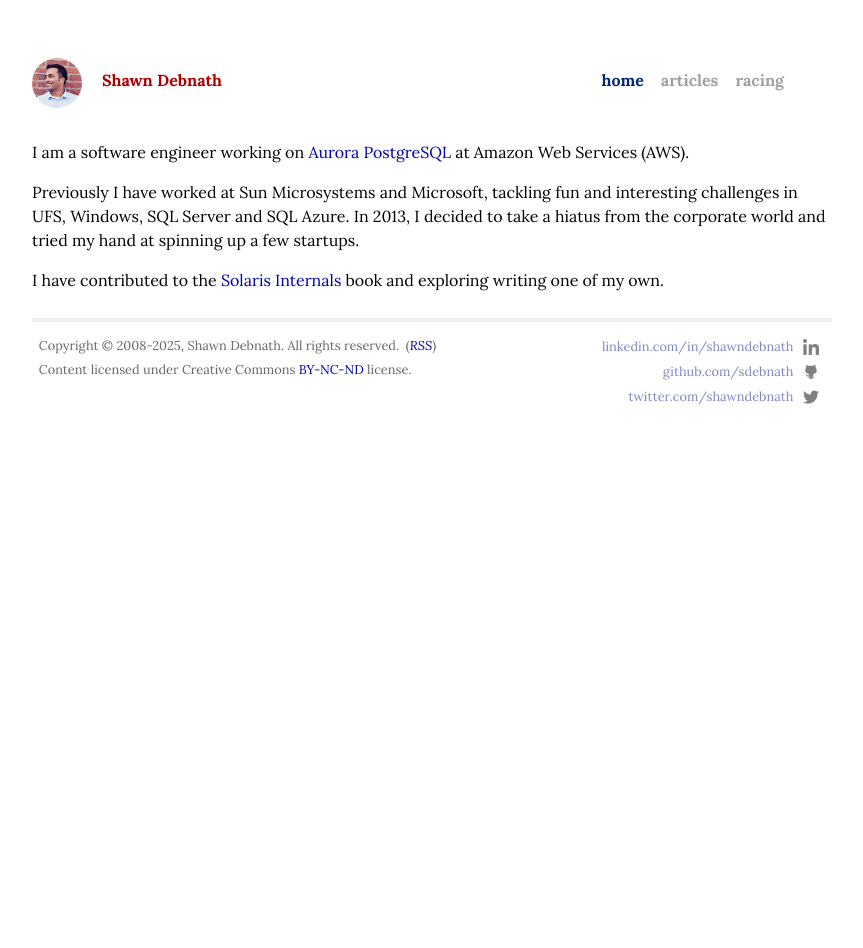
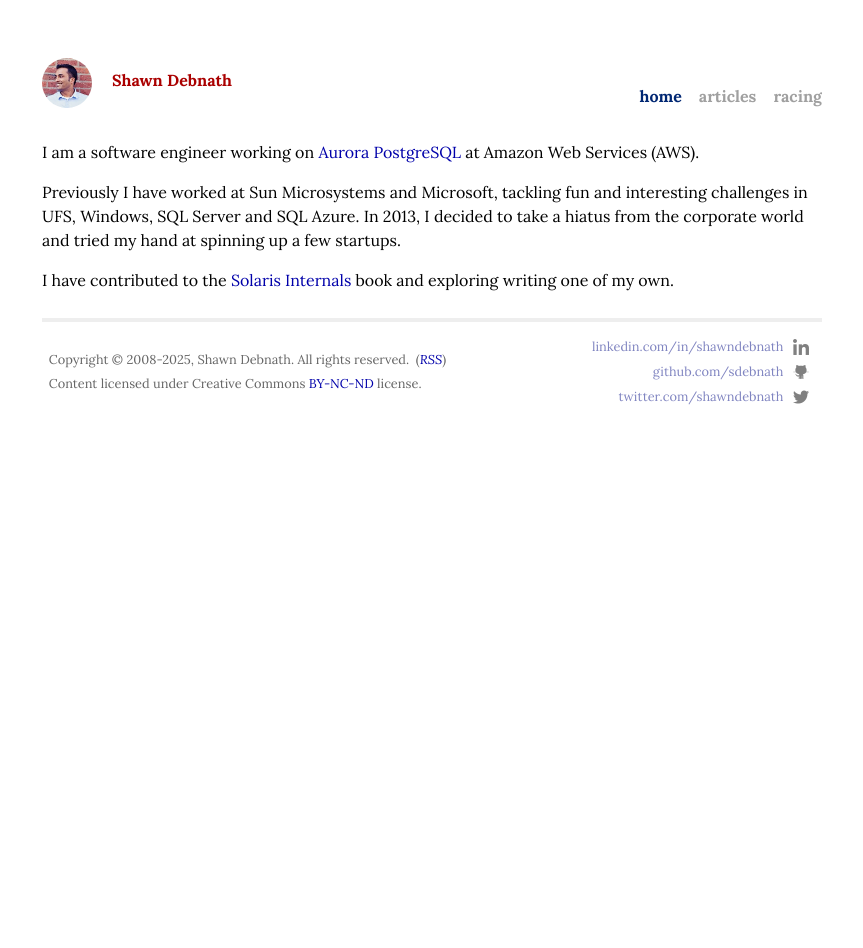
Before and after one commit to sdebnath/shawndebnath.com, a Jekyll site: the page built from index.html, in a window 1280 px wide. Shown: the whole page, without its empty margins (208-1071 px from the left). Built offline with Jekyll 4.4.1, drawn with Linux system fonts in a browser that asks for light colours; nearby versions of some CDN libraries.

Commit message:
Made CSS more responsive

```diff
--- a/css/main.css
+++ b/css/main.css
@@ -4,9 +4,7 @@
 /*
 /*****************************************************************************/
 
-
 /* Global Reset */
-
 * {
   margin: 0;
   padding: 0;
@@ -18,51 +16,20 @@ body {
 }
 
 body {
-  background-color: #FFF;
+  background: #fff;
   font-family: 'Lora', serif;
   font-size: medium;
   text-align: center;
 }
 
-.youtube-player {
-  display: block;
-  margin: 0 auto;
-}
-
-blockquote {
-  margin-left: 25px;
-}
-
-ul {
-  margin-bottom: 20px;
-}
-
-a {
-  text-decoration: none;
-}
-
-span.author {
-  color: #aaa;
-  display: block;
-}
-
-span.date {
-  color: #aaa;
-  display: block;
-}
-
-h1,
-h2,
-h3,
-h4,
-h5,
-h6 {
-  margin-top: 24px;
-  margin-bottom: 12px;
+/* Typography */
+h1, h2, h3, h4, h5, h6 {
+  margin: 24px 0 12px;
 }
 
 h1 {
   font-size: 120%;
+  margin-bottom: 1em;
 }
 
 h2 {
@@ -76,28 +43,18 @@ h2:after {
   border: 1px solid #d0d0d0;
 }
 
-h3 {
+h3, h4, h5, h6 {
   font-size: 100%;
   margin-bottom: 0;
 }
 
-h4 h5 h6 {
-  font-size: 100%;
-  margin-bottom: 0;
+p {
+  margin: 0 0 1em;
 }
 
-h1 {
-  margin-bottom: 1em;
-}
-
-
-/*p { margin: 1em 0; }*/
-
-p {
-  margin: 0 0 1em 0;
-}
-
+/* Links */
 a {
+  text-decoration: none;
   color: #00a;
 }
 
@@ -109,58 +66,18 @@ a:visited {
   color: #a0a;
 }
 
-table {
-  font-size: inherit;
-  font: 100%;
+/* Lists */
+ul {
+  margin-bottom: 10px;
 }
 
-@media screen and (max-device-width: 480px) {
-  body {
-    -webkit-text-size-adjust: 100%;
-  }
-}
-
-.flash {
-  border: 1px solid rgba(27, 31, 35, .15);
-  background-color: #dbedff;
-  color: #032f62;
-  padding: 16px;
-  position: relative;
-}
-
-.flash-warn {
-  border-color: rgba(27, 31, 35, .15);
-  background-color: #fffbdd;
-  color: #735c0f;
-}
-
-.flash-error {
-  border-color: #d73a49;
-  background-color: #f9c0c5;
-  color: #443233;
-}
-
-
-/*****************************************************************************/
-
-
-/*
-/* Home
-/*
-/*****************************************************************************/
-
 ul.posts {
-  list-style-type: none;
-  margin-bottom: 2em;
+  list-style: none;
+  /* margin-bottom: 2em; */
 }
 
 ul.posts li {
   line-height: 1.75em;
-}
-
-code {
-  font-family: 'Inconsolata', sans-serif;
-  font-size: medium;
 }
 
 ul.posts span {
@@ -168,15 +85,23 @@ ul.posts span {
   font-family: 'Inconsolata', sans-serif;
 }
 
+/* Code */
+code {
+  font-family: 'Inconsolata', sans-serif;
+  font-size: medium;
+}
 
-/*****************************************************************************/
+/* Tables */
+table {
+  font: 100%;
+}
 
+/* Blockquotes */
+blockquote {
+  margin-left: 25px;
+}
 
-/*
-/* Site
-/*
-/*****************************************************************************/
-
+/* Utility Classes */
 .clearfix {
   overflow: auto;
   zoom: 1;
@@ -186,20 +111,66 @@ ul.posts span {
   border-radius: 50%;
 }
 
-.profile-img {
-  width: 50px;
-  height: 50px;
-  background: aqua;
-  border: 3px solid grayscale;
+/* Flash Messages */
+.flash {
+  border: 1px solid rgba(27, 31, 35, .15);
+  background: #dbedff;
+  color: #032f62;
+  padding: 16px;
+  position: relative;
 }
 
+.flash-warn {
+  background: #fffbdd;
+  color: #735c0f;
+}
+
+.flash-error {
+  border-color: #d73a49;
+  background: #f9c0c5;
+  color: #443233;
+}
+
+/* Legacy Mobile Support */
+@media screen and (max-device-width: 480px) {
+  body {
+    -webkit-text-size-adjust: 100%;
+  }
+}
+
+/*****************************************************************************/
+/*
+/* Layout
+/*
+/*****************************************************************************/
+
+/* Container */
+.container {
+  width: 100%;
+  max-width: 900px;
+  margin: 0 auto;
+  padding: 0 1em;
+  box-sizing: border-box;
+}
+
+/* Site Layout */
 .site {
   font-size: 100%;
   text-align: left;
-  width: 50em;
+  width: 100%;
+  max-width: 50em;
   padding: 10px;
-  margin: 3em auto 3em;
+  margin: 3em auto;
   line-height: 1.5em;
+  box-sizing: border-box;
+}
+
+/* Header */
+.site .header {
+  display: flex;
+  flex-wrap: wrap;
+  align-items: center;
+  justify-content: space-between;
 }
 
 .site .header a {
@@ -239,11 +210,11 @@ ul.posts span {
 }
 
 .site .header .header-title {
-  float: left;
-  margin-right: 3em;
+  flex: 1 1 auto;
+  margin-right: 2em;
 }
 
-.site .header .header-title .header-title-img {
+.site .header .header-title-img {
   float: left;
 }
 
@@ -253,16 +224,61 @@ ul.posts span {
 }
 
 .site .header .header-nav {
-  float: right;
+  flex: 0 1 auto;
   text-align: right;
-  margin-right: 3em;
   margin-top: 10px;
 }
 
+/* Content */
 .site .content {
   margin-top: 1em;
 }
 
+/* Footer */
+.site .footer {
+  display: flex;
+  flex-wrap: wrap;
+  align-items: center;
+  justify-content: space-between;
+  font-size: 80%;
+  color: #666;
+  border-top: 4px solid #eee;
+  margin-top: 2em;
+  overflow: hidden;
+}
+
+.site .footer .about {
+  flex: 1 1 auto;
+  margin-right: 2em;
+}
+
+.site .footer .contact {
+  flex: 0 1 auto;
+  text-align: right;
+  margin-right: 1em;
+}
+
+.site .footer .contact a {
+  color: #8085C1;
+  vertical-align: middle;
+}
+
+.site .footer .contact span {
+  margin-right: 0.5em;
+}
+
+.site .footer .rss {
+  flex: 0 1 auto;
+  margin: 1.1em -.2em 0 0;
+}
+
+/*****************************************************************************/
+/*
+/* Posts
+/*
+/*****************************************************************************/
+
+/* Post Header */
 .site .post-header {
   margin-bottom: 1em;
 }
@@ -276,88 +292,21 @@ ul.posts span {
   font-size: 90%;
 }
 
-.site .tags {
-  margin: 30px 0 30px 0;
+.post-header .meta .fas {
   color: #aaa;
 }
 
-.site .tags .tag {
-  margin: 30px 0 30px 0;
-  color: #333;
-  border: 1px solid rgba(27, 31, 35, .15);
-  background-color: #efefef;
-  padding: 5px;
-  font-size: 0.75em;
-}
-
-.site .footer {
-  font-size: 80%;
-  color: #666;
-  border-top: 4px solid #eee;
-  margin-top: 2em;
-  overflow: hidden;
-}
-
-.site .footer .about {
-  float: left;
-  margin-right: 3em;
-}
-
-.site .footer .about img {
-  filter: grayscale(100%);
-  vertical-align: middle;
-}
-
-.site .footer .contact {
-  float: right;
-  margin-right: 1em;
-  text-align: right;
-}
-
-.site .footer .contact a {
-  color: #8085C1;
-  vertical-align: middle;
-}
-
-.site .footer .contact img {
-  vertical-align: middle;
-}
-
-.site .footer .contact span {
-  margin-right: 0.5em;
-}
-
-.site .footer .rss {
-  margin-top: 1.1em;
-  margin-right: -.2em;
-  float: right;
-}
-
-.site .footer .rss img {
-  border: 0;
-}
-
-
-/*****************************************************************************/
-
-
-/*
-/* Posts
-/*
-/*****************************************************************************/
-
-
-/* standard */
-
+/* Post Content */
 .post {
   margin-bottom: 2.5em;
 }
 
 #post pre {
   border: 1px solid #ddd;
-  background-color: #eef;
+  background: #eef;
   padding-left: .4em;
   overflow-x: auto;
+  word-break: break-word;
 }
 
 #post ul,
@@ -367,7 +316,7 @@ ul.posts span {
 
 #post code {
   border: 1px solid #ddd;
-  background-color: #eef;
+  background: #efefef;
   font-size: 0.9em;
   line-height: 0.5;
   padding: 0;
@@ -378,17 +327,15 @@ ul.posts span {
   border: none;
 }
 
-
-/* terminal */
-
+/* Terminal Code Blocks */
 #post pre.terminal {
   border: 1px solid #000;
-  background-color: #333;
-  color: #FFF;
+  background: #333;
+  color: #fff;
 }
 
 #post pre.terminal code {
-  background-color: #333;
+  background: #333;
 }
 
 #post .highlight {
@@ -397,15 +344,12 @@ ul.posts span {
 }
 
 #post pre.highlight code {
-  margin-top: 0;
-  margin-bottom: 1em;
+  margin: 0 0 1em;
 }
 
-.post-header .meta .fas {
-  color: #aaa;
-}
-
+/* Tables */
 #post table {
+  display: block;
   width: 100%;
   max-width: 100%;
   border-collapse: collapse;
@@ -413,6 +357,7 @@ ul.posts span {
   line-height: 1.4em;
   margin: 1.4em 0;
   vertical-align: middle;
+  overflow-x: auto;
 }
 
 #post th {
@@ -431,17 +376,145 @@ ul.posts span {
   vertical-align: middle;
 }
 
+/* Images */
 #post img {
   margin-top: 10px;
 }
 
-
-/* Image caption */
-
 #post img+em {
   display: block;
   text-align: center;
-  font-style: normal;
+  font-style: italic;
   font-size: smaller;
-  font-style: italic;
 }
+
+/* Tags */
+.site .tags {
+  margin: 30px 0;
+  color: #aaa;
+}
+
+.site .tags .tag {
+  margin: 30px 0;
+  color: #333;
+  border: 1px solid rgba(27, 31, 35, .15);
+  background: #efefef;
+  padding: 5px;
+  font-size: 0.75em;
+}
+
+/*****************************************************************************/
+/*
+/* Responsive Design
+/*
+/*****************************************************************************/
+
+/* Responsive Images */
+img,
+#post img,
+.site .footer .about img,
+.site .footer .contact img,
+.site .footer .rss img {
+  max-width: 100%;
+  height: auto;
+}
+
+.profile-img {
+  width: 50px;
+  height: 50px;
+  max-width: 100%;
+  max-height: 50px;
+  background: aqua;
+  border: 3px solid grayscale;
+}
+
+/* YouTube Player */
+.youtube-player {
+  display: block;
+  margin: 0 auto;
+}
+
+/* Author and Date */
+span.author {
+  color: #aaa;
+  display: block;
+}
+
+span.date {
+  color: #aaa;
+  display: block;
+}
+
+/* Footer Images */
+.site .footer .about img {
+  filter: grayscale(100%);
+  vertical-align: middle;
+}
+
+.site .footer .contact img {
+  vertical-align: middle;
+}
+
+.site .footer .rss img {
+  border: 0;
+}
+
+/* Responsive Breakpoints */
+@media (max-width: 900px) {
+  .site {
+    margin: 2em auto;
+    padding: 0.5em;
+  }
+
+  .container {
+    padding: 0 0.5em;
+  }
+}
+
+@media (max-width: 600px) {
+  .site {
+    margin: 1em auto;
+    padding: 0.25em;
+    font-size: 95%;
+    width: 100%;
+    max-width: 100%;
+    min-width: 0;
+  }
+
+  .container {
+    width: 100%;
+    max-width: 100%;
+    min-width: 0;
+    padding: 0 0.5em;
+  }
+
+  .site .header,
+  .site .footer {
+    flex-direction: column;
+    align-items: stretch;
+    text-align: center;
+    width: 100%;
+  }
+
+  .site .header .header-title,
+  .site .footer .about,
+  .site .header .header-nav,
+  .site .footer .contact,
+  .site .footer .rss {
+    margin: 0.5em 0;
+    width: 100%;
+  }
+
+  .profile-img {
+    width: 36px;
+    height: 36px;
+    max-height: 36px;
+  }
+
+  /* Ensure content doesn't overflow on mobile Chrome */
+  .post, ul.posts, #home {
+    width: 100%;
+    max-width: 100%;
+    overflow-x: hidden;
+  }
+}
```
Also changed, not shown: racing.html (+7 -7 lines).
